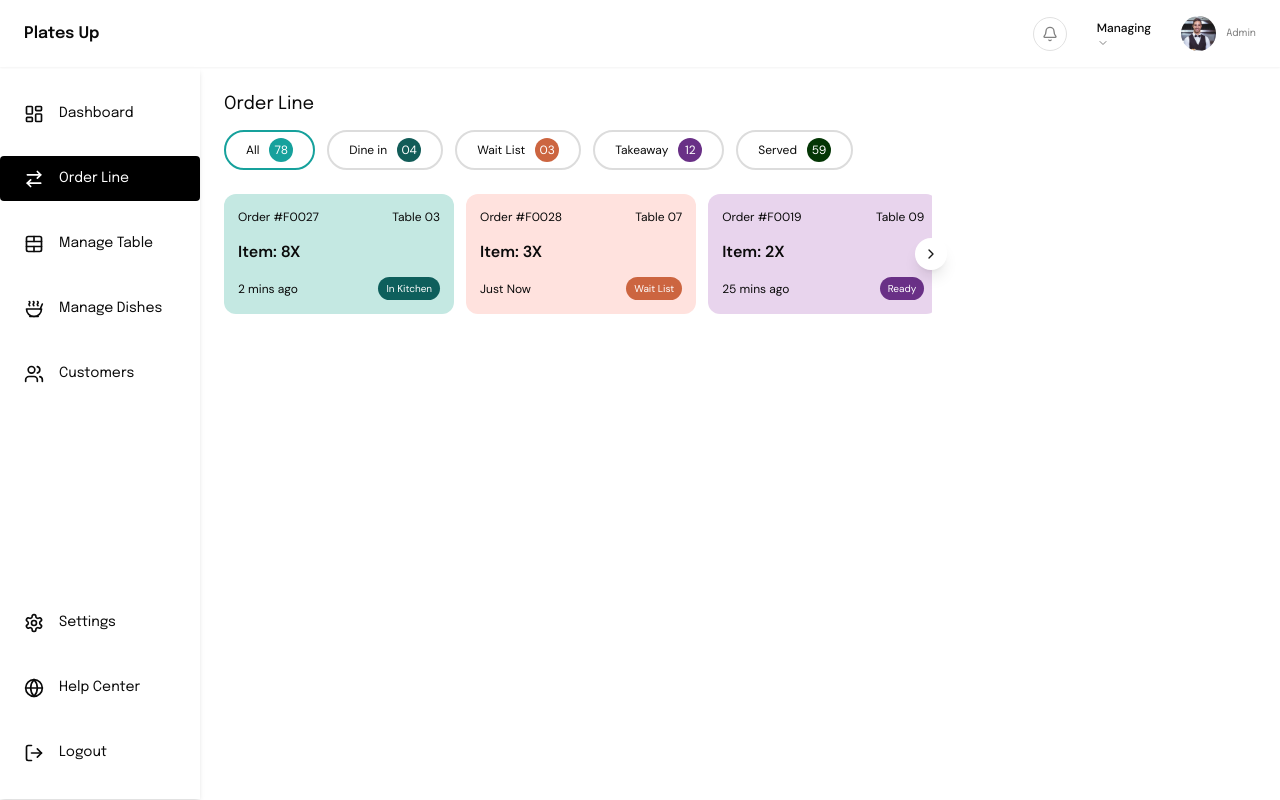
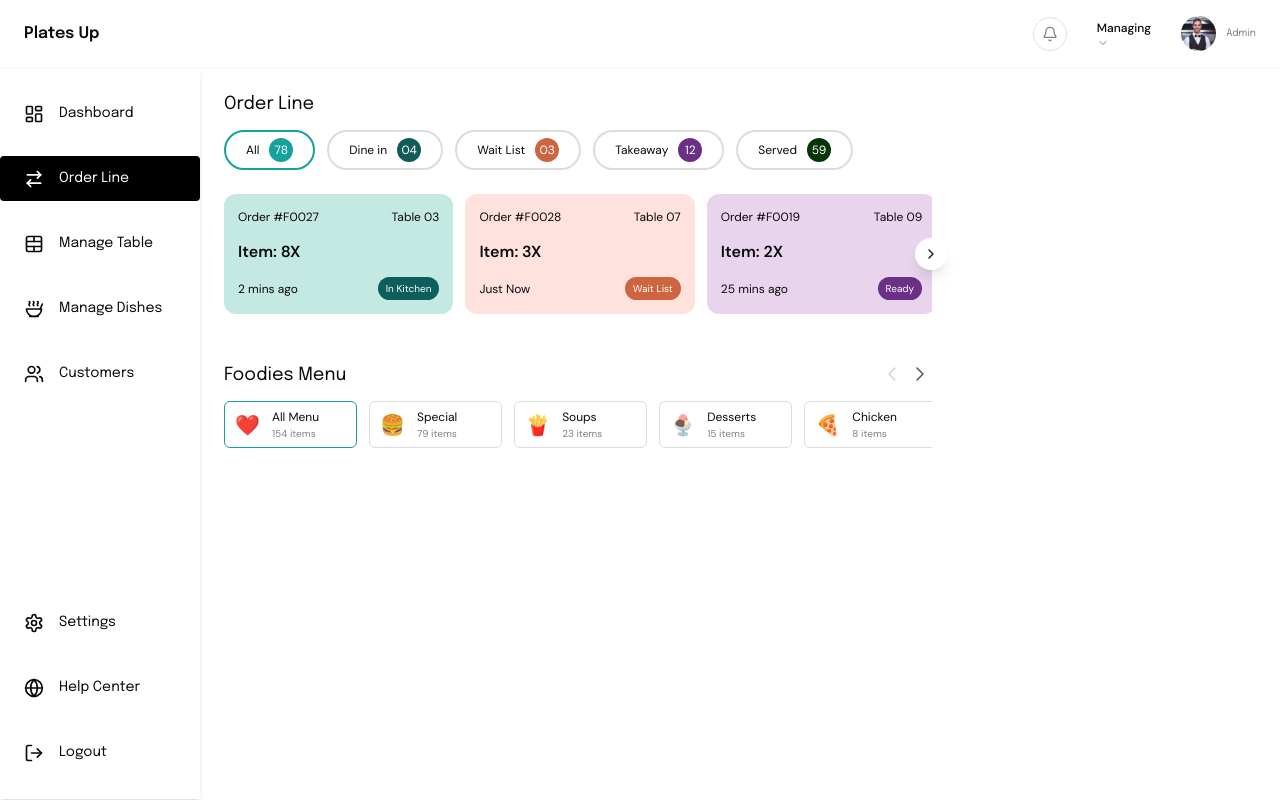
Before and after one commit to pritulgohil/restaurant-pos, a Next.js app: page /pos/order-line in a window 1280 px wide. Built offline with nearby package versions, Linux system fonts and the light colour scheme; no server answers; sample sign-in values are in the browser's storage.

Commit message:
menu slider complete with working arrows for scroll

```diff
--- /dev/null
+++ b/src/app/components/Pos/OrderLine/OrderLineMenu/OrderLineMenu.jsx
@@ -0,0 +1,115 @@
+import React, { useRef, useState, useEffect } from "react";
+import styles from "./OrderLineMenu.module.css";
+import { ChevronLeft, ChevronRight } from "lucide-react";
+
+const OrderLineMenu = () => {
+  const scrollRef = useRef(null);
+  const [canScrollLeft, setCanScrollLeft] = useState(false);
+  const [canScrollRight, setCanScrollRight] = useState(false);
+
+  const updateScrollState = () => {
+    const container = scrollRef.current;
+    if (!container) return;
+
+    setCanScrollLeft(container.scrollLeft > 0);
+    setCanScrollRight(
+      container.scrollLeft + container.offsetWidth < container.scrollWidth
+    );
+  };
+
+  const scroll = (direction) => {
+    const container = scrollRef.current;
+    if (!container) return;
+
+    const scrollAmount = container.offsetWidth * 0.5;
+    container.scrollBy({
+      left: direction === "left" ? -scrollAmount : scrollAmount,
+      behavior: "smooth",
+    });
+  };
+
+  useEffect(() => {
+    updateScrollState();
+    const container = scrollRef.current;
+
+    if (!container) return;
+
+    container.addEventListener("scroll", updateScrollState);
+    window.addEventListener("resize", updateScrollState);
+    return () => {
+      container.removeEventListener("scroll", updateScrollState);
+      window.removeEventListener("resize", updateScrollState);
+    };
+  }, []);
+
+  return (
+    <div className={styles.mainContainer}>
+      <div className={styles.header}>
+        <h2>Foodies Menu</h2>
+        <div className={styles.navigators}>
+          <ChevronLeft
+            strokeWidth={1.5}
+            onClick={() => scroll("left")}
+            className={`cursor-pointer transition-opacity ${
+              canScrollLeft ? "text-gray-600" : "text-gray-300"
+            }`}
+          />
+          <ChevronRight
+            strokeWidth={1.5}
+            onClick={() => scroll("right")}
+            className={`cursor-pointer transition-opacity ${
+              canScrollRight ? "text-gray-600" : "text-gray-300"
+            }`}
+          />
+        </div>
+      </div>
+
+      <div className={styles.categoriesCardContainer} ref={scrollRef}>
+        <div className={styles.categoryCard}>
+          <div className={styles.categoryImage}>❤️</div>
+          <div className={styles.categoryDetails}>
+            <div className={styles.categoryName}>All Menu</div>
+            <div className={styles.categoryCount}>154 items</div>
+          </div>
+        </div>
+        <div className={`${styles.categoryCard} ${styles.inactive}`}>
+          <div className={styles.categoryImage}>🍔</div>
+          <div className={styles.categoryDetails}>
+            <div className={styles.categoryName}>Special</div>
+            <div className={styles.categoryCount}>79 items</div>
+          </div>
+        </div>
+        <div className={`${styles.categoryCard} ${styles.inactive}`}>
+          <div className={styles.categoryImage}>🍟</div>
+          <div className={styles.categoryDetails}>
+            <div className={styles.categoryName}>Soups</div>
+            <div className={styles.categoryCount}>23 items</div>
+          </div>
+        </div>
+        <div className={`${styles.categoryCard} ${styles.inactive}`}>
+          <div className={styles.categoryImage}>🍨</div>
+          <div className={styles.categoryDetails}>
+            <div className={styles.categoryName}>Desserts</div>
+            <div className={styles.categoryCount}>15 items</div>
+          </div>
+        </div>
+        <div className={`${styles.categoryCard} ${styles.inactive}`}>
+          <div className={styles.categoryImage}>🍕</div>
+          <div className={styles.categoryDetails}>
+            <div className={styles.categoryName}>Chicken</div>
+            <div className={styles.categoryCount}>8 items</div>
+          </div>
+        </div>
+        <div className={`${styles.categoryCard} ${styles.inactive}`}>
+          <div className={styles.categoryImage}>🥩</div>
+          <div className={styles.categoryDetails}>
+            <div className={styles.categoryName}>Meat</div>
+            <div className={styles.categoryCount}>18 items</div>
+          </div>
+        </div>
+      </div>
+    </div>
+  );
+};
+
+export default OrderLineMenu;
--- /dev/null
+++ b/src/app/components/Pos/OrderLine/OrderLineMenu/OrderLineMenu.module.css
@@ -0,0 +1,60 @@
+.mainContainer {
+  padding: 24px;
+}
+
+.header {
+  font-family: "Epilogue";
+  font-weight: 400;
+  font-size: 18px;
+  display: flex;
+  justify-content: space-between;
+}
+
+.navigators {
+  display: flex;
+  gap: 4px;
+}
+
+.categoriesCardContainer {
+  margin-top: 12px;
+  display: flex;
+  gap: 12px;
+  overflow-x: auto; /* Makes it scrollable horizontally */
+  scrollbar-width: none; /* Firefox */
+  -ms-overflow-style: none; /* IE and Edge */
+  scroll-behavior: smooth;
+}
+
+.categoriesCardContainer::-webkit-scrollbar {
+  display: none; /* Chrome, Safari, Opera */
+}
+
+.categoryCard {
+  display: inline-flex;
+  gap: 12px;
+  align-items: center;
+  border: 1.5px solid #16a19c;
+  width: 18.8%;
+  padding: 6px 10px;
+  border-radius: 6px;
+  cursor: pointer;
+  flex-shrink: 0; /* Prevents shrinking inside a flex container */
+  flex-grow: 0;
+}
+
+.inactive {
+  border-color: gainsboro;
+}
+
+.categoryImage {
+  font-size: 20px;
+}
+
+.categoryName {
+  font-size: 12px;
+}
+
+.categoryCount {
+  font-size: 10px;
+  color: gray;
+}
--- a/src/app/components/Pos/OrderLine/OrderLineSlider/OrderLineSlider.jsx
+++ b/src/app/components/Pos/OrderLine/OrderLineSlider/OrderLineSlider.jsx
@@ -61,7 +61,9 @@ const OrderLineSlider = () => {
 
   return (
     <div className={styles.mainContainer}>
-      <div className={styles.header}>Order Line</div>
+      <div className={styles.header}>
+        <h2>Order Line</h2>
+      </div>
 
       <div className={styles.capsuleContainer}>
         <div className={styles.capsule}>
--- a/src/app/components/Pos/OrderLine/OrderLineSlider/OrderLineSlider.module.css
+++ b/src/app/components/Pos/OrderLine/OrderLineSlider/OrderLineSlider.module.css
@@ -149,6 +149,6 @@
 
 @media (max-width: 1600px) {
   .card {
-    width: 32.5%;
+    width: 32.4%;
   }
 }
--- a/src/app/pos/order-line/page.jsx
+++ b/src/app/pos/order-line/page.jsx
@@ -1,5 +1,6 @@
 "use client";
 
+import OrderLineMenu from "@/app/components/Pos/OrderLine/OrderLineMenu/OrderLineMenu";
 import styles from "./page.module.css";
 import OrderLineSlider from "@/app/components/Pos/OrderLine/OrderLineSlider/OrderLineSlider";
 
@@ -9,6 +10,7 @@ const page = () => {
       <div className={styles.mainContainer}>
         <div className={styles.leftSide}>
           <OrderLineSlider />
+          <OrderLineMenu />
         </div>
       </div>
     </>
```
